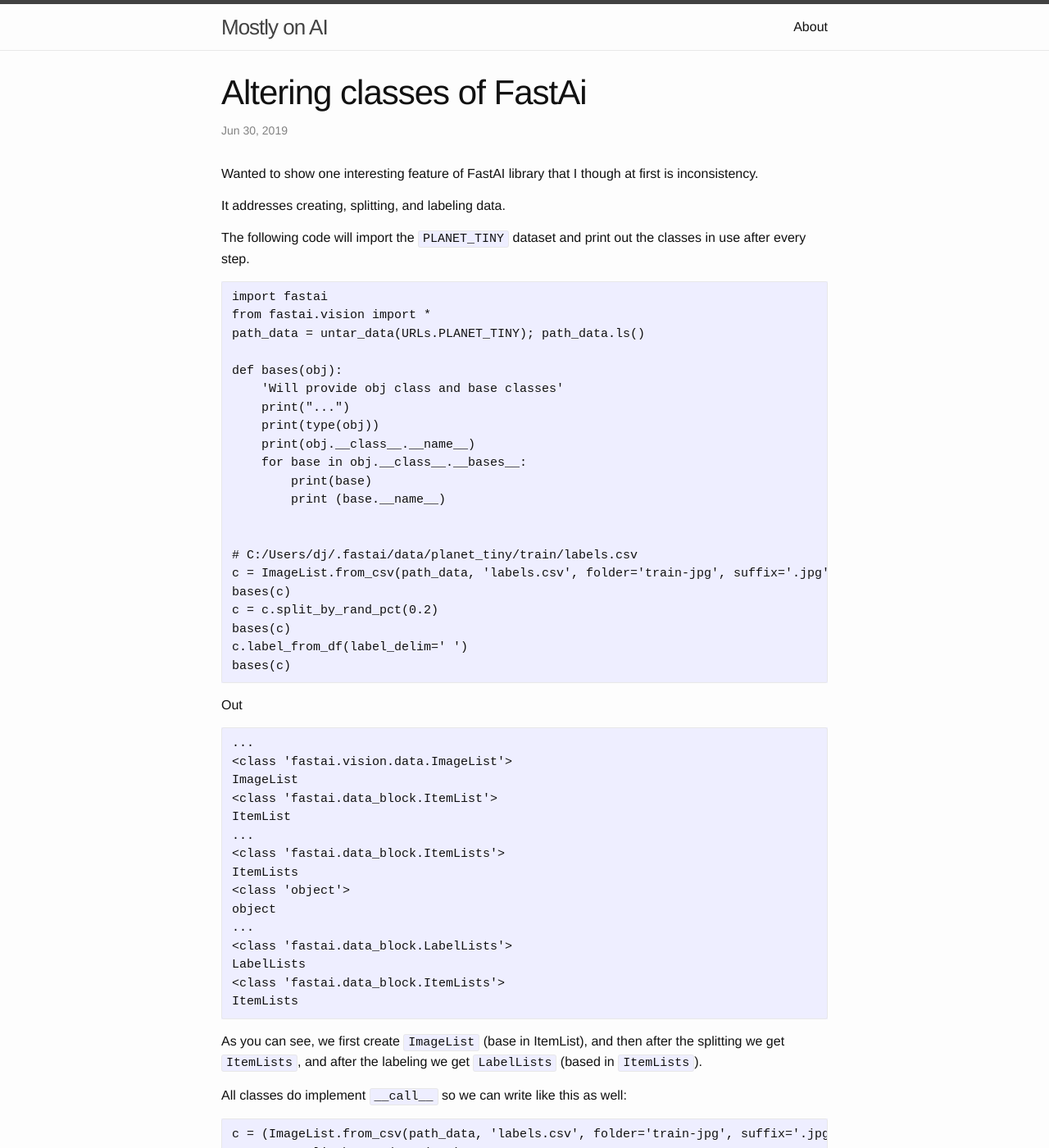
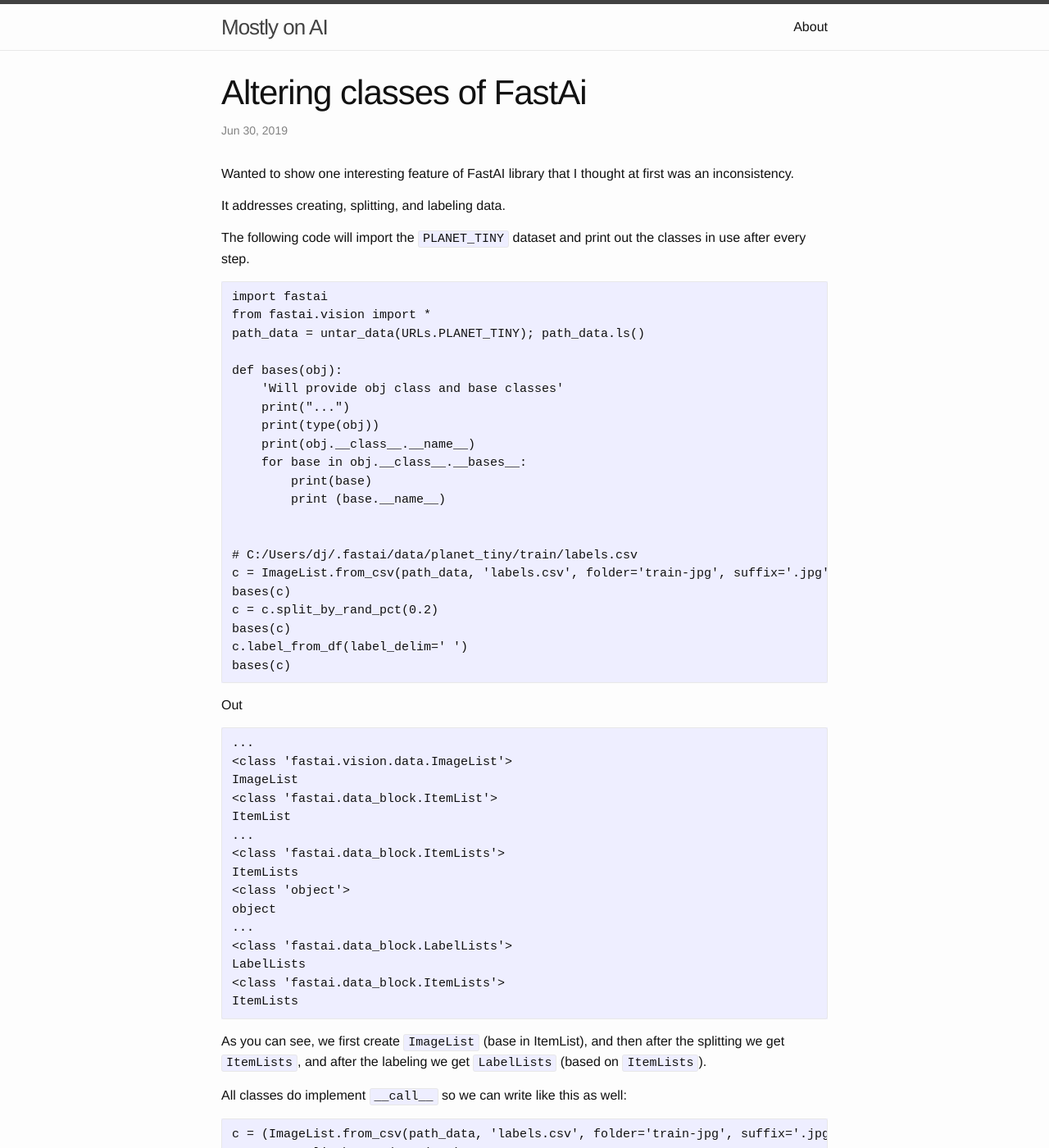
Before and after one commit to dejanbatanjac/dejanbatanjac.github.io, a Jekyll site: the page built from _posts/2019-06-30-Altering classes of FastAi.md, in a window 1280 px wide and 1400 px high. Shown: the whole window at 82% size. Built offline with Jekyll 4.4.1, drawn with Linux system fonts in a browser that asks for light colours.

Commit message:
fix: spelling/typos in 2019-06-30-Altering classes of FastAi.md + update izveštaj.pdf
Report now 57 articles.

````diff
--- a/_posts/2019-06-30-Altering classes of FastAi.md
+++ b/_posts/2019-06-30-Altering classes of FastAi.md
@@ -3,7 +3,7 @@
 layout: post
 title: Altering classes of FastAi
 ---
-Wanted to show one interesting feature of FastAI library that I though at first is inconsistency.
+Wanted to show one interesting feature of FastAI library that I thought at first was an inconsistency.
 
 It addresses creating, splitting, and labeling data.
 
@@ -50,7 +50,7 @@
 <class 'fastai.data_block.ItemLists'>
 ItemLists
 ```
-As you can see, we first create `ImageList` (base in ItemList), and then after the splitting we get `ItemLists`, and after the labeling we get `LabelLists` (based in `ItemLists`).
+As you can see, we first create `ImageList` (base in ItemList), and then after the splitting we get `ItemLists`, and after the labeling we get `LabelLists` (based on `ItemLists`).
 
 All classes do implement `__call__` so we can write like this as well:
 ```
````
Also changed, not shown: 1 other file.
